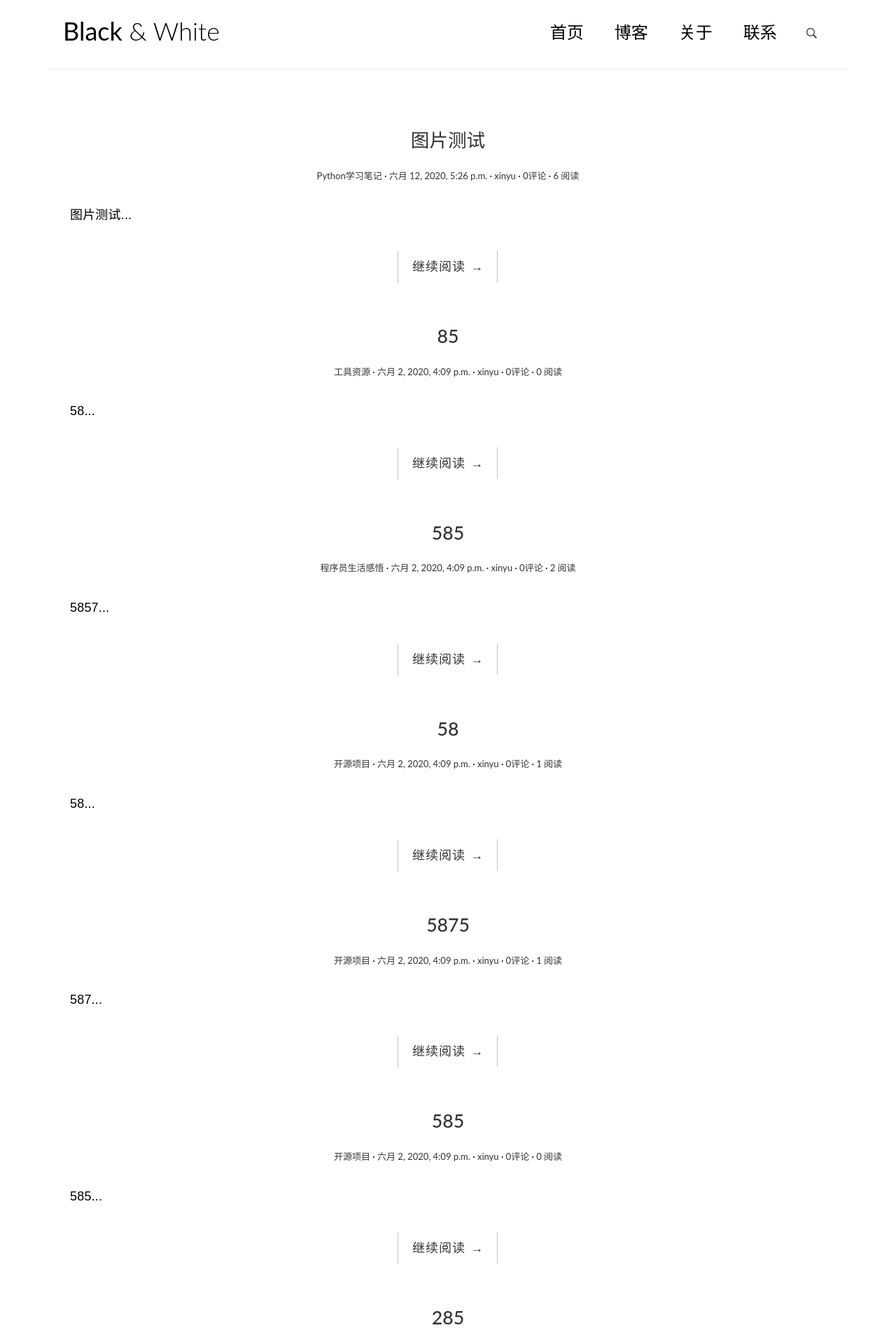
After one commit to byxinyu/whatever, a Django app: template templates/web/fullwidth.html in a window 1280 px wide. The commit adds this page. Shown: the top 1920 px of the page at 70% size. Run offline with Django 3.2, Linux system fonts and the light colour scheme; data comes from the database, SQL or seed files in the repository; both versions use the stored data as it was after the commit; tables that the repository leaves empty hold one stand-in row (values such as "Sample post"); the template is opened without the code that fills it: values that come from a table or form of the project are taken from there, most other values are stand-ins (such as "Sample title", 1, 10 or a date in 2020); some libraries are stand-ins or nearby versions; some web fonts are replaced.

Commit message:
添加了文章标题图

```diff
--- a/blogproject/settings.py
+++ b/blogproject/settings.py
@@ -23,7 +23,7 @@ BASE_DIR = os.path.dirname(os.path.dirname(os.path.abspath(__file__)))
 SECRET_KEY = 'yw5k#e9kp$1*)-%3ws7qv5jp87eb8*gvo)7=he3x!am1$u!-wv'
 
 # SECURITY WARNING: don't run with debug turned on in production!
-DEBUG = False
+DEBUG = True
 
 ALLOWED_HOSTS = ['127.0.0.1', 'localhost ', '.zhangxinyu.org']
 
--- a/blogproject/urls.py
+++ b/blogproject/urls.py
@@ -16,6 +16,8 @@ Including another URLconf
 from django.contrib import admin
 from django.urls import path, include
 from web.feeds import AllPostsRssFeed
+from django.conf import settings
+from django.conf.urls.static import static
 
 urlpatterns = [
     path('admin/', admin.site.urls),
--- /dev/null
+++ b/templates/web/fullwidth.html
@@ -0,0 +1,165 @@
+{% load static %}
+<!DOCTYPE html>
+<html>
+	<head>
+		<title>Black &amp; White</title>
+
+	    <!-- meta -->
+	    <meta charset="UTF-8">
+	    <meta name="viewport" content="width=device-width, initial-scale=1">
+
+	    <!-- css -->
+	    <link rel="stylesheet" href="https://code.ionicframework.com/ionicons/2.0.1/css/ionicons.min.css">
+    <link rel="stylesheet" href="{% static 'web/css/bootstrap.min.css' %}">
+    <link rel="stylesheet" href="{% static 'web/css/pace.css' %}">
+    <link rel="stylesheet" href="{% static 'web/css/custom.css' %}">
+
+    <!-- js -->
+     <script src="{% static 'web/js/jquery-2.1.3.min.js' %}"></script>
+     <script src="{% static 'web/js/bootstrap.min.js' %}"></script>
+     <script src="{% static 'web/js/pace.min.js' %}"></script>
+     <script src="{% static 'web/js/modernizr.custom.js' %}"></script>
+	</head>
+
+	<body>
+		<div class="kaitou">
+		<div class="container">
+		    <header id="site-header">
+		        <div class="row">
+		            <div class="col-md-4 col-sm-5 col-xs-8">
+		                <div class="logo">
+		                    <h1><a href="index.html"><b>Black</b> &amp; White</a></h1>
+		                </div>
+		            </div><!-- col-md-4 -->
+		            <div class="col-md-8 col-sm-7 col-xs-4">
+		                <nav class="main-nav" role="navigation">
+		                    <div class="navbar-header">
+		                        <button type="button" id="trigger-overlay" class="navbar-toggle">
+		                            <span class="ion-navicon"></span>
+		                        </button>
+		                    </div>
+
+		                    <div class="collapse navbar-collapse" id="bs-example-navbar-collapse-1">
+                              <ul class="nav navbar-nav navbar-right">
+                                  <li class="cl-effect-8"><a href="{% url 'web:index' %}" data-hover="首页">首页<h4 class="glyphicon glyphicon-home"></h4></a></li>
+                                  <li class="cl-effect-8"><a href="{% url 'web:fullwidth' %}" data-hover="博客">博客<h4 class="glyphicon glyphicon-book"></h4></a></li>
+                                  <li class="cl-effect-8"><a href="{% url 'web:about' %}" data-hover="关于">关于<h4 class="glyphicon glyphicon-user"></h4></a></li>
+                                  <li class="cl-effect-8"><a href="{% url 'web:contact' %}"  data-hover="联系">联系<h4 class="glyphicon glyphicon-phone"></h4></a></li>
+                              </ul>
+                          </div><!-- /.navbar-collapse -->
+		                </nav>
+		                <div id="header-search-box">
+		                    <a id="search-menu" href="#"><span id="search-icon" class="ion-ios-search-strong" ></span></a>
+		                    <div id="search-form" class="search-form"  >
+		                        <form role="search" method="get" id="searchform" action="#" style="border: 0px;">
+		                            <input type="search" placeholder="搜索" required >
+		                            <button type="submit"><span class="ion-ios-search-strong"></span></button>
+		                        </form>
+		                    </div>
+		                </div>
+		            </div><!-- col-md-8 -->
+		        </div>
+		    </header>
+		</div>
+		</div>
+
+		<div class="content-body">
+			<div class="container">
+				<div class="row">
+					<main class="col-md-12">
+						{% block main %}
+						 {% for post in post_list %}
+                    <article class="post post-{{ post.pk }}">
+                        <header class="entry-header">
+                            <h1 class="entry-title">
+                                <a href="{{ post.get_absolute_url }}">{{ post.title }}</a>
+                            </h1>
+                            <div class="entry-meta">
+                                <span class="post-category"><a href="#">{{ post.category.name }}</a></span>
+                                <span class="post-date"><a href="#"><time class="entry-date"
+                                                                          datetime="{{ post.created_time }}">{{ post.created_time }}</time></a></span>
+                                <span class="post-author"><a href="#">{{ post.author }}</a></span>
+                                <span class="comments-link"><a href="{{ post.get_absolute_url }}#comment-area">{{ post.comment_set.count }}评论</a></span>
+                                <span class="views-count"><a href="{{ post.get_absolute_url }}">{{ post.views }} 阅读</a></span>
+                            </div>
+                        </header>
+                        <div class="entry-content clearfix">
+                            <P>{{ post.excerpt }}...</P>
+                            <div class="read-more cl-effect-14">
+                                <a href="{{ post.get_absolute_url }}" class="more-link">继续阅读 <span class="meta-nav">→</span></a>
+                            </div>
+                        </div>
+                    </article>
+                {% empty %}
+                    <div class="no-post">暂时还没有发布的文章！</div>
+                {% endfor %}
+                    </article>
+                    <!-- 简单分页效果
+                    <div class="pagination-simple">
+                        <a href="#">上一页</a>
+                        <span class="current">第 6 页 / 共 11 页</span>
+                        <a href="#">下一页</a>
+                    </div>
+                    -->
+                <div class="text-center pagination" style="width: 100%">
+                  <ul>
+                    {% if page_obj.has_previous %}
+                      <li><a href="?{{ page_obj.previous_page_number.querystring }}"
+                             class="prev">&lsaquo;&lsaquo; </a></li>
+                    {% else %}
+                      <li><span class="disabled prev">&lsaquo;&lsaquo; </span></li>
+                    {% endif %}
+                    {% for page in page_obj.pages %}
+                      {% if page %}
+                        {% ifequal page page_obj.number %}
+                          <li class="current"><a href="#">{{ page }}</a></li>
+                        {% else %}
+                          <li><a href="?{{ page.querystring }}" class="page">{{ page }}</a></li>
+                        {% endifequal %}
+                      {% else %}
+                        ...
+                      {% endif %}
+                    {% endfor %}
+                    {% if page_obj.has_next %}
+                      <li><a href="?{{ page_obj.next_page_number.querystring }}" class="next"> &rsaquo;&rsaquo;</a>
+                      </li>
+                    {% else %}
+                      <li><span class="disabled next"> &rsaquo;&rsaquo;</span></li>
+                    {% endif %}
+                  </ul>
+                </div>
+                {% endblock main %}
+					</main>
+				</div>
+			</div>
+		</div>
+		<footer id="site-footer">
+		    <div class="container">
+		        <div class="row">
+		            <div class="footera col-md-12 ">
+		                <a href="#">关于微博</a>|<a href="#">关于微博</a>|<a href="#">关于微博</a>|<a href="#">关于微博</a>
+		            </div>
+		            <div class="footerb col-md-12 ">
+		                @2020 www.xxxx.com 我太富队伍 创作
+		            </div>
+		        </div>
+		    </div>
+		</footer>
+
+		<!-- Mobile Menu -->
+		<div class="overlay overlay-hugeinc">
+		    <button type="button" class="overlay-close"><span class="ion-ios-close-empty"></span></button>
+		    <nav>
+		        <ul>
+		            <li><a href="index.html">首页</a></li>
+		            <li><a href="full-width.html">博客</a></li>
+		            <li><a href="about.html">关于</a></li>
+		            <li><a href="contact.html">联系</a></li>
+		        </ul>
+		    </nav>
+		</div>
+
+		<script src="js/script.js"></script>
+
+	</body>
+</html>
--- a/templates/web/index.html
+++ b/templates/web/index.html
@@ -221,7 +221,7 @@
             <div class="col-md-12">
                 <p class="copyright">&copy 2017 - 采集自<a href="http://www.cssmoban.com/"
                                                         target="_blank" title="模板之家">模板之家</a>
-                    - 由<a href="http://zmrenwu.com/" title="网页模板" target="_blank">追梦人物的博客</a>修改
+                    - 由<a href= title="网页模板" target="_blank">追梦人物的博客</a>修改
                 </p>
             </div>
         </div>
--- a/userprofile/forms.py
+++ b/userprofile/forms.py
@@ -1,5 +1,6 @@
 from django import forms
 from django.contrib.auth.models import User
+
 
 class UserLoginForm(forms.Form):
     username = forms.CharField()
--- a/userprofile/views.py
+++ b/userprofile/views.py
@@ -15,7 +15,7 @@ def user_login(request):
             if user:
                 # 将用户数据保存在 session 中，即实现了登录动作
                 login(request, user)
-                return redirect("web:index")
+                return redirect("/admin")
             else:
                 return HttpResponse("账号或密码输入有误。请重新输入~")
         else:
--- a/web/models.py
+++ b/web/models.py
@@ -8,6 +8,9 @@ from markdown.extensions.toc import TocExtension
 from django.utils.text import slugify
 import re
 from django.utils.functional import cached_property
+from imagekit.models import ProcessedImageField
+from imagekit.processors import ResizeToFit
+
 
 def generate_rich_content(value):
     md = markdown.Markdown(
@@ -22,6 +25,7 @@ def generate_rich_content(value):
     m = re.search(r'<div class="toc">\s*<ul>(.*)</ul>\s*</div>', md.toc, re.S)
     toc = m.group(1) if m is not None else ""
     return {"content": content, "toc": toc}
+
 
 class Category(models.Model):
     name = models.CharField(max_length=100)
@@ -55,7 +59,13 @@ class Post(models.Model):
     tags = models.ManyToManyField(Tag, verbose_name='标签', blank=True)
     author = models.ForeignKey(User, verbose_name='作者', on_delete=models.CASCADE)
     views = models.PositiveIntegerField(default=0, editable=False)
-    avatar = models.ImageField('封面图', upload_to='article/%Y%m%d/', blank=True)
+    avatar = ProcessedImageField(
+        verbose_name='标题图',
+        upload_to='article/%Y%m%d',
+        processors=[ResizeToFit(width=400)],
+        format='JPEG',
+        options={'quality': 100},
+    )
 
     @property
     def toc(self):
--- a/web/urls.py
+++ b/web/urls.py
@@ -14,3 +14,4 @@ urlpatterns = [
     path('search/',views.search, name='search')
 
 ]
+urlpatterns += static(settings.MEDIA_URL, document_root=settings.MEDIA_ROOT)
--- a/web/views.py
+++ b/web/views.py
@@ -11,6 +11,7 @@ from pure_pagination.mixins import PaginationMixin
 from django.contrib import messages
 from django.db.models import Q
 from django.views.generic import ListView
+
 
 class IndexView(PaginationMixin, ListView):
     model = Post
@@ -41,6 +42,7 @@ class PostDetailView(DetailView):
         #视图必须 返回一个HttpResponse对象
         return response
 
+
 class ArchiveView(IndexView):
     def get_queryset(self):
         year = self.kwargs.get("year")
@@ -68,6 +70,7 @@ class TagView(IndexView):
         t = get_object_or_404(Tag, pk=self.kwargs.get("pk"))
         return super().get_queryset().filter(tags=t)
 
+
 def search(request):
     q = request.GET.get('q')
 
```
Also changed, not shown: templates/blog/models.py (added, +67 -0 lines), templates/web/about.html (added, +122 -0 lines), templates/web/contact.html (added, +117 -0 lines), db.sqlite3, media/article/20200610/v2-6907ff91de0072a7b52bb38518b3f738_r.jpg (deleted), media/article/20200612/v2-6907ff91de0072a7b52bb38518b3f738_r.jpg (added), templates/blog/index.html (added).
